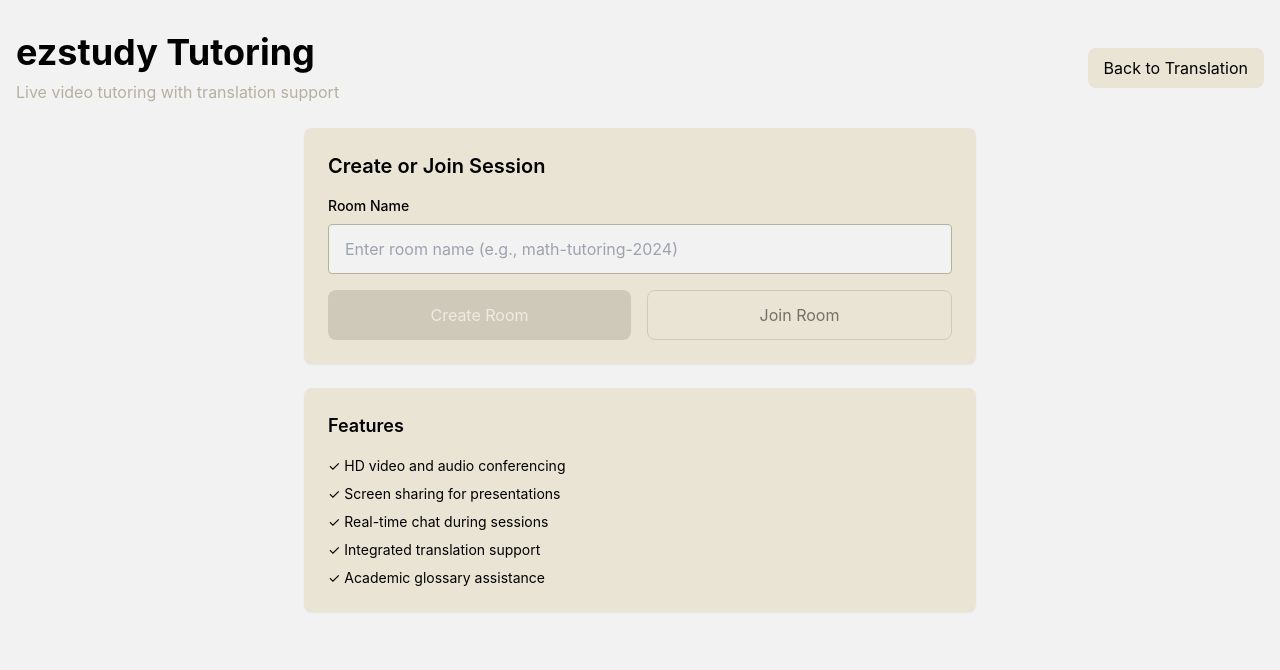
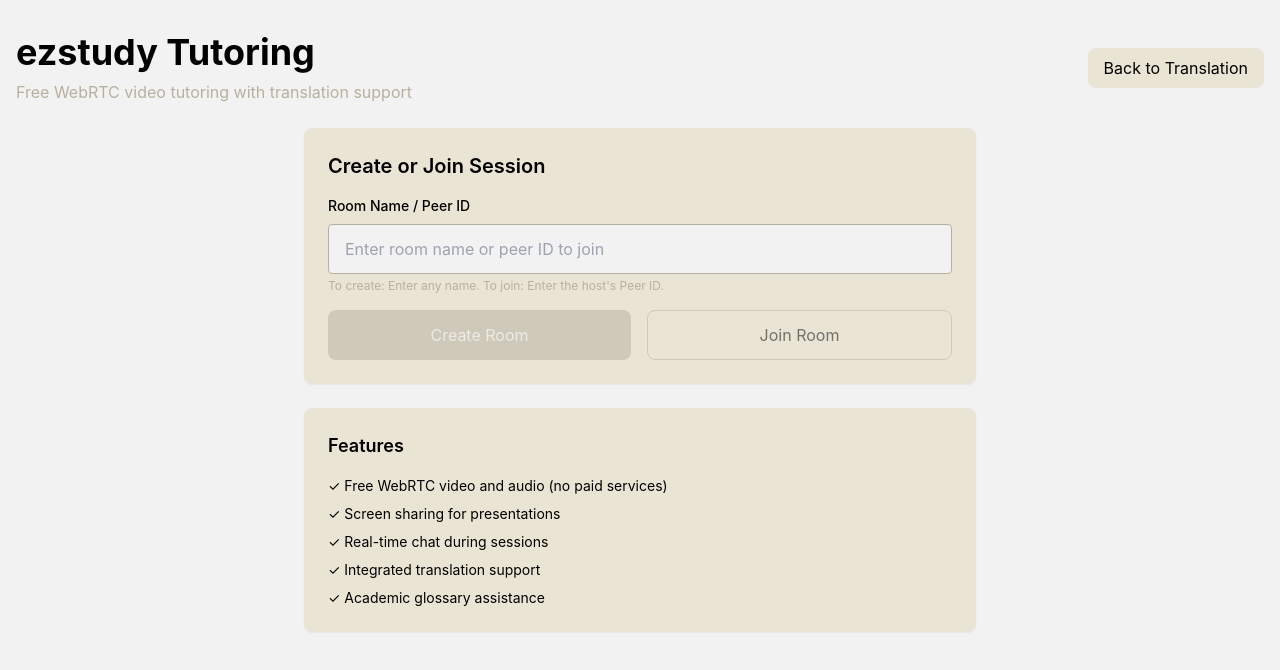
Before and after one commit to muhammadegaa/ezstudy, a Next.js app: page /tutoring in a window 1280 px wide. Shown: the top 670 px of the page. Built offline with nearby package versions, Linux system fonts and the light colour scheme.

Commit message:
Replace Daily.co with free PeerJS WebRTC solution
- Remove Daily.co dependency (paid service)
- Implement PeerJS for free WebRTC video conferencing
- Update tutoring page with PeerJS integration
- Remove Daily.co API route
- Update README to reflect free solution
- Fix TypeScript and ESLint errors

```diff
--- a/app/api/rooms/route.ts
+++ /dev/null
@@ -1,100 +0,0 @@
-import { NextRequest, NextResponse } from 'next/server';
-
-const DAILY_API_KEY = process.env.DAILY_API_KEY;
-const DAILY_API_URL = 'https://api.daily.co/v1';
-
-export async function POST(request: NextRequest) {
-  try {
-    const body = await request.json();
-    const { action, roomName } = body;
-
-    if (!DAILY_API_KEY) {
-      return NextResponse.json(
-        { error: 'Daily.co API key not configured' },
-        { status: 500 }
-      );
-    }
-
-    if (action === 'create') {
-      // Create a new room
-      const response = await fetch(`${DAILY_API_URL}/rooms`, {
-        method: 'POST',
-        headers: {
-          'Authorization': `Bearer ${DAILY_API_KEY}`,
-          'Content-Type': 'application/json',
-        },
-        body: JSON.stringify({
-          name: roomName || `room-${Date.now()}`,
-          privacy: 'public',
-          properties: {
-            enable_screenshare: true,
-            enable_chat: true,
-            enable_knocking: false,
-            exp: Math.floor(Date.now() / 1000) + 60 * 60 * 24, // 24 hours
-          },
-        }),
-      });
-
-      if (!response.ok) {
-        const error = await response.text();
-        throw new Error(`Daily API error: ${error}`);
-      }
-
-      const room = await response.json();
-      return NextResponse.json({
-        room: room.data,
-        url: room.data.url,
-        token: await createMeetingToken(room.data.name),
-      });
-    } else if (action === 'join') {
-      // Generate token for existing room
-      if (!roomName) {
-        return NextResponse.json(
-          { error: 'Room name required' },
-          { status: 400 }
-        );
-      }
-
-      const token = await createMeetingToken(roomName);
-      return NextResponse.json({
-        url: `https://${process.env.NEXT_PUBLIC_DAILY_DOMAIN || 'ezstudy.daily.co'}/${roomName}`,
-        token,
-      });
-    }
-
-    return NextResponse.json(
-      { error: 'Invalid action' },
-      { status: 400 }
-    );
-  } catch (error: any) {
-    console.error('Room API error:', error);
-    return NextResponse.json(
-      { error: error.message || 'Failed to create/join room' },
-      { status: 500 }
-    );
-  }
-}
-
-async function createMeetingToken(roomName: string): Promise<string> {
-  const response = await fetch(`${DAILY_API_URL}/meeting-tokens`, {
-    method: 'POST',
-    headers: {
-      'Authorization': `Bearer ${DAILY_API_KEY}`,
-      'Content-Type': 'application/json',
-    },
-    body: JSON.stringify({
-      properties: {
-        room_name: roomName,
-        is_owner: false,
-        exp: Math.floor(Date.now() / 1000) + 60 * 60 * 24, // 24 hours
-      },
-    }),
-  });
-
-  if (!response.ok) {
-    throw new Error('Failed to create meeting token');
-  }
-
-  const data = await response.json();
-  return data.token;
-}
--- a/app/tutoring/page.tsx
+++ b/app/tutoring/page.tsx
@@ -2,16 +2,22 @@
 
 import { useState, useEffect, useRef } from 'react';
 import { useRouter } from 'next/navigation';
-import { Video, VideoOff, Mic, MicOff, Monitor, X, MessageSquare, Send, Users } from 'lucide-react';
-// Daily.co SDK will be loaded via script tag
+import { Video, VideoOff, Mic, MicOff, Monitor, X, MessageSquare, Send, Users, Copy } from 'lucide-react';
 import TranslationPanel from '@/components/TranslationPanel';
 import LanguageToggle from '@/components/LanguageToggle';
 import type { Language, Translation } from '@/types';
 
+interface PeerConnection {
+  peer: any;
+  localStream: MediaStream | null;
+  remoteStream: MediaStream | null;
+  connections: Map<string, RTCPeerConnection>;
+}
+
 export default function TutoringPage() {
   const router = useRouter();
-  const [roomUrl, setRoomUrl] = useState<string | null>(null);
-  const [roomName, setRoomName] = useState('');
+  const [roomId, setRoomId] = useState('');
+  const [myId, setMyId] = useState('');
   const [isJoining, setIsJoining] = useState(false);
   const [isInCall, setIsInCall] = useState(false);
   const [isMuted, setIsMuted] = useState(false);
@@ -19,176 +25,322 @@ export default function TutoringPage() {
   const [isScreenSharing, setIsScreenSharing] = useState(false);
   const [chatMessages, setChatMessages] = useState<Array<{ id: string; name: string; message: string; timestamp: Date }>>([]);
   const [chatInput, setChatInput] = useState('');
-  const [participants, setParticipants] = useState(0);
+  const [participants, setParticipants] = useState(1);
   const [sourceLang, setSourceLang] = useState<Language>('en');
   const [targetLang, setTargetLang] = useState<Language>('zh');
 
-  const callFrameRef = useRef<any>(null);
+  const peerRef = useRef<any>(null);
+  const localVideoRef = useRef<HTMLVideoElement>(null);
+  const remoteVideoRef = useRef<HTMLVideoElement>(null);
+  const localStreamRef = useRef<MediaStream | null>(null);
+  const connectionsRef = useRef<Map<string, RTCPeerConnection>>(new Map());
+  const dataChannelsRef = useRef<Map<string, RTCDataChannel>>(new Map());
+
+  useEffect(() => {
+    // Load PeerJS
+    if (typeof window !== 'undefined' && !(window as any).Peer) {
+      const script = document.createElement('script');
+      script.src = 'https://unpkg.com/peerjs@1.5.2/dist/peerjs.min.js';
+      script.async = true;
+      script.onload = () => {
+        console.log('PeerJS loaded');
+      };
+      document.head.appendChild(script);
+    }
+
+    return () => {
+      cleanup();
+    };
+  }, []);
+
+  const cleanup = () => {
+    if (localStreamRef.current) {
+      localStreamRef.current.getTracks().forEach(track => track.stop());
+      localStreamRef.current = null;
+    }
+    connectionsRef.current.forEach(conn => conn.close());
+    connectionsRef.current.clear();
+    dataChannelsRef.current.clear();
+    if (peerRef.current) {
+      peerRef.current.destroy();
+      peerRef.current = null;
+    }
+    setIsInCall(false);
+    setParticipants(1);
+  };
+
+  const getLocalStream = async (video: boolean = true, audio: boolean = true) => {
+    try {
+      const stream = await navigator.mediaDevices.getUserMedia({
+        video: video ? { width: 1280, height: 720 } : false,
+        audio: audio,
+      });
+      localStreamRef.current = stream;
+      if (localVideoRef.current) {
+        localVideoRef.current.srcObject = stream;
+      }
+      return stream;
+    } catch (error) {
+      console.error('Error accessing media devices:', error);
+      alert('Could not access camera/microphone. Please check permissions.');
+      throw error;
+    }
+  };
 
   const createRoom = async () => {
-    if (!roomName.trim()) {
+    if (!roomId.trim()) {
       alert('Please enter a room name');
       return;
     }
 
     setIsJoining(true);
     try {
-      const response = await fetch('/api/rooms', {
-        method: 'POST',
-        headers: { 'Content-Type': 'application/json' },
-        body: JSON.stringify({ action: 'create', roomName: roomName.trim() }),
+      await initializePeer();
+      await getLocalStream();
+      peerRef.current?.open();
+
+      // Wait for peer ID
+      await new Promise((resolve) => {
+        const checkPeer = setInterval(() => {
+          if (peerRef.current && peerRef.current.id) {
+            clearInterval(checkPeer);
+            setMyId(peerRef.current.id);
+            resolve(true);
+          }
+        }, 100);
       });
 
-      if (!response.ok) {
-        throw new Error('Failed to create room');
-      }
+      setIsInCall(true);
+      setIsJoining(false);
+      setParticipants(1);
 
-      const data = await response.json();
-      setRoomUrl(data.url);
-      joinCall(data.url, data.token);
+      // Listen for incoming connections
+      peerRef.current?.on('connection', (conn: any) => {
+        handleDataConnection(conn);
+        setParticipants(prev => prev + 1);
+      });
+
+      peerRef.current?.on('call', (call: any) => {
+        handleIncomingCall(call);
+        setParticipants(prev => prev + 1);
+      });
     } catch (error: any) {
       alert(error.message || 'Failed to create room');
       setIsJoining(false);
+      cleanup();
     }
   };
 
   const joinRoom = async () => {
-    if (!roomName.trim()) {
+    if (!roomId.trim()) {
       alert('Please enter a room name');
       return;
     }
 
     setIsJoining(true);
     try {
-      const response = await fetch('/api/rooms', {
-        method: 'POST',
-        headers: { 'Content-Type': 'application/json' },
-        body: JSON.stringify({ action: 'join', roomName: roomName.trim() }),
+      await initializePeer();
+      await getLocalStream();
+
+      // Wait for peer ID
+      await new Promise((resolve) => {
+        const checkPeer = setInterval(() => {
+          if (peerRef.current && peerRef.current.id) {
+            clearInterval(checkPeer);
+            setMyId(peerRef.current.id);
+            resolve(true);
+          }
+        }, 100);
       });
 
-      if (!response.ok) {
-        throw new Error('Failed to join room');
+      // Connect to host
+      const conn = peerRef.current?.connect(roomId);
+      if (conn) {
+        handleDataConnection(conn);
       }
 
-      const data = await response.json();
-      joinCall(data.url, data.token);
+      // Call host
+      const call = peerRef.current?.call(roomId, localStreamRef.current!);
+      if (call) {
+        handleOutgoingCall(call);
+      }
+
+      setIsInCall(true);
+      setIsJoining(false);
+      setParticipants(2);
+
+      // Listen for new connections
+      peerRef.current?.on('connection', (conn: any) => {
+        handleDataConnection(conn);
+        setParticipants(prev => prev + 1);
+      });
+
+      peerRef.current?.on('call', (call: any) => {
+        handleIncomingCall(call);
+        setParticipants(prev => prev + 1);
+      });
     } catch (error: any) {
       alert(error.message || 'Failed to join room');
       setIsJoining(false);
+      cleanup();
     }
   };
 
-  const joinCall = (url: string, token?: string) => {
-    if (typeof window === 'undefined' || !window.DailyIframe) {
-      alert('Daily.co SDK not loaded. Please refresh the page.');
+  const initializePeer = () => {
+    return new Promise((resolve, reject) => {
+      if (!(window as any).Peer) {
+        setTimeout(() => initializePeer(), 100);
         return;
       }
 
-    const callFrame = window.DailyIframe.createFrame({
-      showLeaveButton: true,
-      iframeStyle: {
-        width: '100%',
-        height: '100%',
-        border: 'none',
-        borderRadius: '8px',
+      const peer = new (window as any).Peer({
+        host: '0.peerjs.com',
+        port: 443,
+        path: '/',
+        secure: true,
+        config: {
+          iceServers: [
+            { urls: 'stun:stun.l.google.com:19302' },
+            { urls: 'stun:stun1.l.google.com:19302' },
+          ],
         },
       });
 
-    callFrameRef.current = callFrame;
+      peer.on('open', (id: string) => {
+        setMyId(id);
+        peerRef.current = peer;
+        resolve(true);
+      });
 
-    callFrame
-      .on('joined-meeting', (event: any) => {
-        setIsInCall(true);
-        setIsJoining(false);
-        setParticipants(event.participants ? Object.keys(event.participants).length : 1);
-      })
-      .on('left-meeting', () => {
-        setIsInCall(false);
-        setRoomUrl(null);
-        setParticipants(0);
-        if (callFrame) {
-          callFrame.destroy();
+      peer.on('error', (err: any) => {
+        console.error('Peer error:', err);
+        reject(err);
+      });
+
+      setTimeout(() => {
+        if (!peerRef.current) {
+          reject(new Error('Peer initialization timeout'));
         }
-      })
-      .on('participant-joined', () => {
-        setParticipants((prev) => prev + 1);
-      })
-      .on('participant-left', () => {
-        setParticipants((prev) => Math.max(0, prev - 1));
-      })
-      .on('app-message', (event: any) => {
-        if (event.data.type === 'chat') {
+      }, 10000);
+    });
+  };
+
+  const handleDataConnection = (conn: any) => {
+    conn.on('open', () => {
+      dataChannelsRef.current.set(conn.peer, conn);
+    });
+
+    conn.on('data', (data: any) => {
+      try {
+        const parsed = typeof data === 'string' ? JSON.parse(data) : data;
+        if (parsed.type === 'chat') {
           setChatMessages((prev) => [
             ...prev,
             {
               id: Date.now().toString(),
-              name: event.data.name || 'Anonymous',
-              message: event.data.message,
+              name: parsed.name || 'Peer',
+              message: parsed.message,
               timestamp: new Date(),
             },
           ]);
         }
+      } catch (e) {
+        console.error('Error parsing chat message:', e);
+      }
     });
 
-    callFrame.join({ url, token });
+    conn.on('close', () => {
+      dataChannelsRef.current.delete(conn.peer);
+      setParticipants(prev => Math.max(1, prev - 1));
+    });
+  };
 
-    const container = document.getElementById('video-container');
-    if (container) {
-      container.innerHTML = '';
-      container.appendChild(callFrame.iframe());
+  const handleIncomingCall = (call: any) => {
+    call.answer(localStreamRef.current);
+    call.on('stream', (remoteStream: MediaStream) => {
+      if (remoteVideoRef.current) {
+        remoteVideoRef.current.srcObject = remoteStream;
       }
+    });
+  };
+
+  const handleOutgoingCall = (call: any) => {
+    call.on('stream', (remoteStream: MediaStream) => {
+      if (remoteVideoRef.current) {
+        remoteVideoRef.current.srcObject = remoteStream;
+      }
+    });
   };
 
   const leaveCall = () => {
-    if (callFrameRef.current) {
-      callFrameRef.current.leave();
-      callFrameRef.current.destroy();
-      callFrameRef.current = null;
-    }
-    setIsInCall(false);
-    setRoomUrl(null);
+    cleanup();
   };
 
   const toggleMute = () => {
-    if (callFrameRef.current) {
-      callFrameRef.current.setLocalAudio(!isMuted);
+    if (localStreamRef.current) {
+      const audioTracks = localStreamRef.current.getAudioTracks();
+      audioTracks.forEach(track => {
+        track.enabled = isMuted;
+      });
       setIsMuted(!isMuted);
     }
   };
 
   const toggleVideo = () => {
-    if (callFrameRef.current) {
-      callFrameRef.current.setLocalVideo(!isVideoOff);
+    if (localStreamRef.current) {
+      const videoTracks = localStreamRef.current.getVideoTracks();
+      videoTracks.forEach(track => {
+        track.enabled = isVideoOff;
+      });
       setIsVideoOff(!isVideoOff);
     }
   };
 
   const toggleScreenShare = async () => {
-    if (callFrameRef.current) {
     try {
       if (isScreenSharing) {
-          await callFrameRef.current.stopScreenShare();
+        // Stop screen share and resume camera
+        const stream = await getLocalStream(true, !isMuted);
+        if (localVideoRef.current) {
+          localVideoRef.current.srcObject = stream;
+        }
+        setIsScreenSharing(false);
       } else {
-          await callFrameRef.current.startScreenShare();
+        // Start screen share
+        const stream = await navigator.mediaDevices.getDisplayMedia({
+          video: true,
+          audio: true,
+        });
+
+        if (localVideoRef.current) {
+          localVideoRef.current.srcObject = stream;
         }
-        setIsScreenSharing(!isScreenSharing);
+
+        stream.getVideoTracks()[0].onended = () => {
+          toggleScreenShare();
+        };
+
+        setIsScreenSharing(true);
+      }
     } catch (error) {
       console.error('Screen share error:', error);
-      }
+      alert('Screen sharing failed. Please try again.');
     }
   };
 
   const sendChatMessage = () => {
-    if (!chatInput.trim() || !callFrameRef.current) return;
+    if (!chatInput.trim()) return;
 
-    callFrameRef.current.sendAppMessage(
-      {
+    const message = {
       type: 'chat',
       message: chatInput,
       name: 'You',
-      },
-      '*'
-    );
+    };
+
+    // Send to all connected peers
+    dataChannelsRef.current.forEach((conn) => {
+      conn.send(JSON.stringify(message));
+    });
 
     setChatMessages((prev) => [
       ...prev,
@@ -203,25 +355,12 @@ export default function TutoringPage() {
     setChatInput('');
   };
 
-  useEffect(() => {
-    // Load Daily.co SDK
-    if (typeof window !== 'undefined' && !window.DailyIframe) {
-      const script = document.createElement('script');
-      script.src = 'https://unpkg.com/@daily-co/daily-js/dist/daily-iframe.js';
-      script.async = true;
-      script.onload = () => {
-        console.log('Daily.co SDK loaded');
-      };
-      document.head.appendChild(script);
-    }
-
-    return () => {
-      if (callFrameRef.current) {
-        callFrameRef.current.leave();
-        callFrameRef.current.destroy();
+  const copyRoomId = () => {
+    if (myId) {
+      navigator.clipboard.writeText(myId);
+      alert('Room ID copied to clipboard!');
     }
   };
-  }, []);
 
   return (
     <main className="min-h-screen bg-background">
@@ -229,7 +368,7 @@ export default function TutoringPage() {
         <header className="mb-6 flex items-center justify-between">
           <div>
             <h1 className="text-4xl font-bold text-text mb-2">ezstudy Tutoring</h1>
-            <p className="text-accent">Live video tutoring with translation support</p>
+            <p className="text-accent">Free WebRTC video tutoring with translation support</p>
           </div>
           <button
             onClick={() => router.push('/')}
@@ -247,13 +386,13 @@ export default function TutoringPage() {
               <div className="space-y-4">
                 <div>
                   <label className="block text-sm font-medium text-text mb-2">
-                    Room Name
+                    Room Name / Peer ID
                   </label>
                   <input
                     type="text"
-                    value={roomName}
-                    onChange={(e) => setRoomName(e.target.value)}
-                    placeholder="Enter room name (e.g., math-tutoring-2024)"
+                    value={roomId}
+                    onChange={(e) => setRoomId(e.target.value)}
+                    placeholder="Enter room name or peer ID to join"
                     className="w-full px-4 py-3 rounded border border-accent bg-background text-text focus:outline-none focus:ring-2 focus:ring-accent"
                     onKeyPress={(e) => {
                       if (e.key === 'Enter') {
@@ -261,19 +400,22 @@ export default function TutoringPage() {
                       }
                     }}
                   />
+                  <p className="text-xs text-accent mt-1">
+                    To create: Enter any name. To join: Enter the host&apos;s Peer ID.
+                  </p>
                 </div>
 
                 <div className="flex gap-4">
                   <button
                     onClick={createRoom}
-                    disabled={isJoining || !roomName.trim()}
+                    disabled={isJoining || !roomId.trim()}
                     className="flex-1 px-6 py-3 bg-accent text-background rounded-lg hover:bg-opacity-80 disabled:opacity-50 disabled:cursor-not-allowed transition-colors"
                   >
                     {isJoining ? 'Creating...' : 'Create Room'}
                   </button>
                   <button
                     onClick={joinRoom}
-                    disabled={isJoining || !roomName.trim()}
+                    disabled={isJoining || !roomId.trim()}
                     className="flex-1 px-6 py-3 bg-surface text-text rounded-lg border border-accent hover:bg-accent transition-colors disabled:opacity-50 disabled:cursor-not-allowed"
                   >
                     {isJoining ? 'Joining...' : 'Join Room'}
@@ -285,7 +427,7 @@ export default function TutoringPage() {
             <div className="bg-surface rounded-lg p-6 shadow-sm">
               <h3 className="text-lg font-semibold text-text mb-4">Features</h3>
               <ul className="space-y-2 text-sm text-text">
-                <li>✓ HD video and audio conferencing</li>
+                <li>✓ Free WebRTC video and audio (no paid services)</li>
                 <li>✓ Screen sharing for presentations</li>
                 <li>✓ Real-time chat during sessions</li>
                 <li>✓ Integrated translation support</li>
@@ -298,9 +440,23 @@ export default function TutoringPage() {
             <div className="lg:col-span-2 space-y-4">
               <div className="bg-surface rounded-lg p-4 shadow-sm">
                 <div className="flex items-center justify-between mb-4">
+                  <div className="flex items-center gap-4">
                     <div className="flex items-center gap-2">
                       <Users className="h-5 w-5 text-accent" />
                       <span className="text-sm text-text">{participants} participant{participants !== 1 ? 's' : ''}</span>
+                    </div>
+                    {myId && (
+                      <div className="flex items-center gap-2">
+                        <span className="text-xs text-accent">Your ID: {myId}</span>
+                        <button
+                          onClick={copyRoomId}
+                          className="p-1 text-accent hover:text-text transition-colors"
+                          title="Copy Room ID"
+                        >
+                          <Copy className="h-3 w-3" />
+                        </button>
+                      </div>
+                    )}
                   </div>
                   <button
                     onClick={leaveCall}
@@ -311,10 +467,31 @@ export default function TutoringPage() {
                   </button>
                 </div>
 
-                <div
-                  id="video-container"
-                  className="w-full h-[500px] bg-black rounded-lg overflow-hidden"
+                <div className="grid grid-cols-1 md:grid-cols-2 gap-4">
+                  <div className="bg-black rounded-lg overflow-hidden aspect-video relative">
+                    <video
+                      ref={localVideoRef}
+                      autoPlay
+                      muted
+                      playsInline
+                      className="w-full h-full object-cover"
                     />
+                    <div className="absolute bottom-2 left-2 bg-black/50 text-white text-xs px-2 py-1 rounded">
+                      You
+                    </div>
+                  </div>
+                  <div className="bg-black rounded-lg overflow-hidden aspect-video relative">
+                    <video
+                      ref={remoteVideoRef}
+                      autoPlay
+                      playsInline
+                      className="w-full h-full object-cover"
+                    />
+                    <div className="absolute bottom-2 left-2 bg-black/50 text-white text-xs px-2 py-1 rounded">
+                      Peer
+                    </div>
+                  </div>
+                </div>
               </div>
 
               <div className="bg-surface rounded-lg p-4 shadow-sm">
--- a/package.json
+++ b/package.json
@@ -14,9 +14,7 @@
     "react-dom": "^18.2.0",
     "openai": "^4.20.1",
     "axios": "^1.6.2",
-    "lucide-react": "^0.294.0",
-    "@daily-co/daily-js": "^0.50.0",
-    "@daily-co/react": "^0.3.0"
+    "lucide-react": "^0.294.0"
   },
   "devDependencies": {
     "@types/node": "^20.10.5",
```
Also changed, not shown: types/daily.d.ts (deleted, +0 -22 lines), 1 other file (tests, documents, lock files or other folders). Lines whose indentation alone changed are shown as unchanged.
